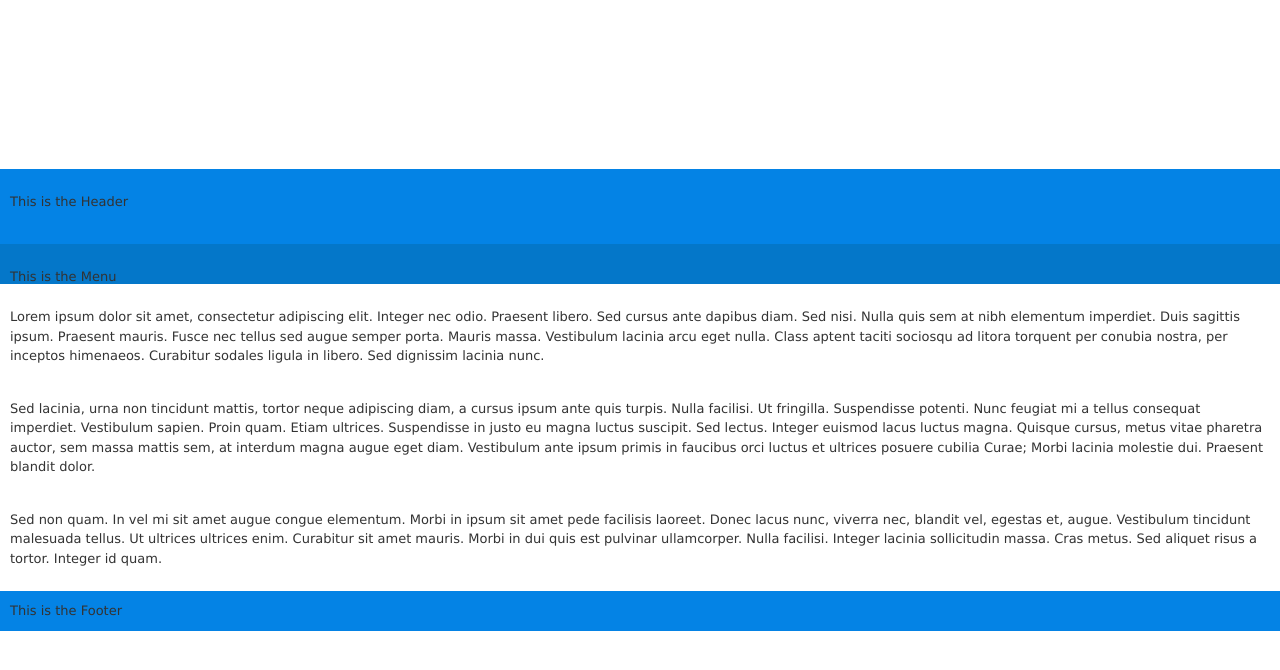
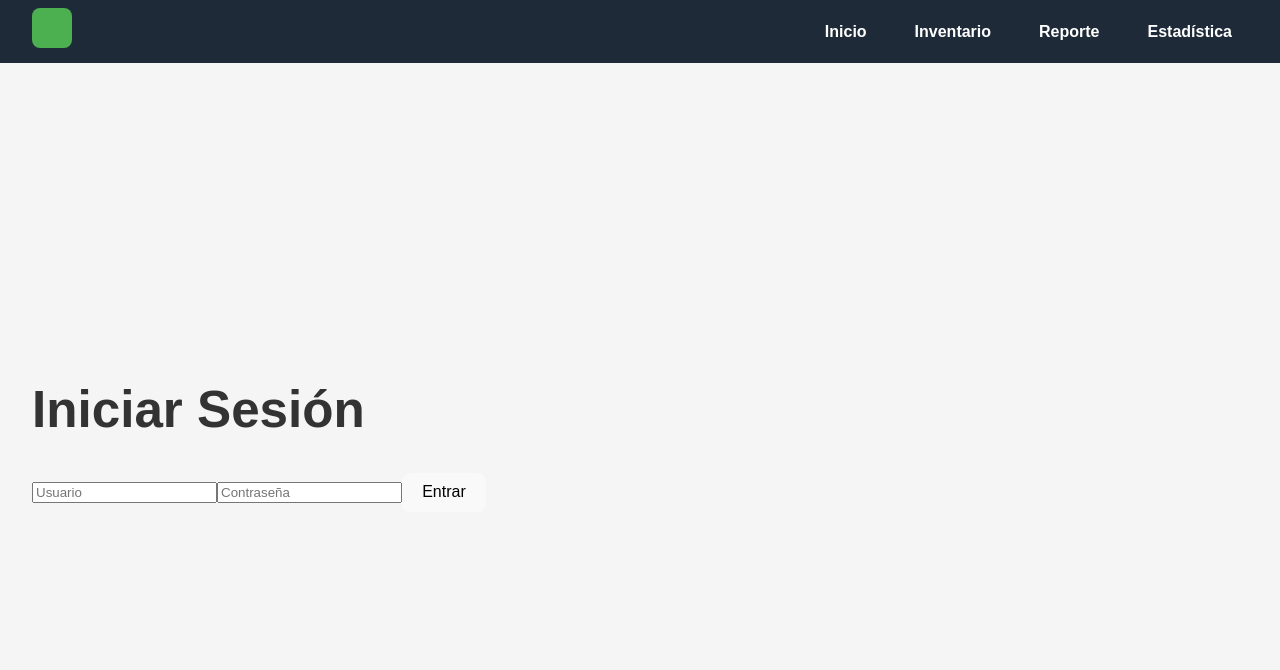
Before and after one commit to MatiasAlvealC/stock, a React (Vite) app: page / in a window 1280 px wide. Shown: the top 670 px of the page. Built offline with nearby package versions, Linux system fonts and the light colour scheme.

Commit message:
Creacion interfaz general

```diff
--- a/src/App.css
+++ b/src/App.css
@@ -1,48 +1,181 @@
-
 body {
-    font-family: Verdana, Arial, Helvetica, sans-serif;
-    font-size: 13px;
-    color:#333
+    margin: 0;
+    padding: 0;
+    background-color: #f5f5f5;
+    color: #333;
 }
 
-p {
-    padding: 10px;
-}
-
-#wrapper {
-    width: 100%;
-    min-width: 1000px;
-    max-width: 2000px;
-    margin: 0 auto;
-}
-
-#header {
-    float: left;
-    height: 75px;
-    width: 100%;
-    background: #0483e5;
-}
-
-#navigation {
-    float: left;
-    height: 40px;
-    width: 100%;
-    background: #0477c9;
-}
-
-#contentliquid {
-    float: left;
+.App {
+    font-family: Arial, sans-serif;
     width: 100%;
 }
 
-#content {
-    background: #ffffff;
+.navbar {
+    position: fixed;
+    top: 0;
+    left: 0;
+    right: 0;
+    display: flex;
+    justify-content: space-between;
+    align-items: center;
+    padding: 0.5rem 2rem;
+    background-color: #1e2a38;
+    color: white;
+    z-index: 1000;
     width: 100%;
+    box-sizing: border-box;
 }
 
-#footer {
+.navbar-brand {
+    display: flex;
+    align-items: center;
+}
+
+.logo {
+    margin-right: 1rem;
+}
+
+.menu-toggle {
+    display: none;
+    background: none;
+    border: none;
+    color: white;
+    font-size: 1.5rem;
+    cursor: pointer;
+}
+
+.navbar-menu {
+    display: flex;
+    list-style-type: none;
+    margin: 0;
+    padding: 0;
+}
+
+.navbar-menu li {
+    margin-left: 1rem;
+}
+
+.navbar-menu a {
+    color: white;
+    text-decoration: none;
+    padding: 0.5rem 1rem;
+    border-radius: 4px;
+    transition: background-color 0.3s ease;
+}
+
+.navbar-menu a:hover,
+.navbar-menu a.active {
+    background-color: #4CAF50;
+    color: white; /* Asegura que el texto permanezca blanco al pasar el mouse */
+}
+
+.btn-login, .btn-logout {
+    padding: 0.5rem 1rem;
+    border: none;
+    border-radius: 4px;
+    background-color: #0077ff;
+    color: white;
+    cursor: pointer;
+    transition: background-color 0.3s ease;
+}
+
+.btn-login:hover, .btn-logout:hover {
+    background-color: #0055cc;
+}
+
+#content {
+    padding: 2rem;
+    margin-top: 60px; /* Ajusta este valor según la altura de tu navbar */
+}
+
+@media (max-width: 768px) {
+    .navbar {
+        flex-direction: column;
+        align-items: flex-start;
+    }
+
+    .navbar-brand {
+        width: 100%;
+        justify-content: space-between;
+    }
+
+    .menu-toggle {
+        display: block;
+        background: none;
+        border: none;
+        color: white;
+        font-size: 1.5rem;
+        cursor: pointer;
+    }
+
+    .navbar-menu {
+        display: none;
+        width: 100%;
+        flex-direction: column;
+    }
+
+    .navbar-menu li {
+        margin: 0.5rem 0;
+    }
+
+    .navbar.open .navbar-menu {
+        display: flex;
+    }
+
+    #content {
+        margin-left: 0;
+    }
+}
+
+/* Estilos adicionales para el contenido principal */
+
+
+.App {
+    font-family: Arial, sans-serif;
+}
+
+header {
+    display: flex;
+    justify-content: space-between;
+    align-items: center;
+    padding: 1rem 2rem;
+    background-color: #1e2a38;
+    color: white;
+    width: 100%;
+    box-sizing: border-box;
+}
+
+.logo-placeholder {
+    width: 40px;
     height: 40px;
-    width: 100%;
-    background: #0483E5;
-    clear: both;
+    background-color: #4ade80;
+    display: inline-block;
+    border-radius: 8px;
 }
+
+nav ul {
+    display: flex;
+    list-style-type: none;
+    margin: 0;
+    padding: 0;
+}
+
+nav ul li {
+    margin-left: 2rem;
+}
+
+nav ul li a {
+    color: white;
+    text-decoration: none;
+    font-weight: bold;
+}
+
+nav ul li a.active {
+    color: #4ade80;
+    border-bottom: 2px solid #4ade80;
+    padding-bottom: 5px;
+}
+
+#content {
+    padding: 2rem;
+}
--- a/src/App.jsx
+++ b/src/App.jsx
@@ -1,22 +1,35 @@
-import React from 'react';
+import { BrowserRouter as Router, Routes, Route } from 'react-router-dom';
 import './App.css';
+import Navbar from './components/Navbar';
+
+// Importa tus componentes de página aquí
+import Inventario from './pages/Inventario';
+import Reporte from './pages/Reporte';
+import Estadistica from './pages/Estadistica';
+import Login from './pages/Login';
 
 function App() {
   return (
-    <div id="wrapper">
-    <div id="header">
-        <p>This is the Header</p>
-    </div>
-    <div id="navigation">
-        <p>This is the Menu</p>
-    </div>
-    <div id="contentliquid"><div id="content">
-       <p>Lorem ipsum dolor sit amet, consectetur adipiscing elit. Integer nec odio. Praesent libero. Sed cursus ante dapibus diam. Sed nisi. Nulla quis sem at nibh elementum imperdiet. Duis sagittis ipsum. Praesent mauris. Fusce nec tellus sed augue semper porta. Mauris massa. Vestibulum lacinia arcu eget nulla. Class aptent taciti sociosqu ad litora torquent per conubia nostra, per inceptos himenaeos. Curabitur sodales ligula in libero. Sed dignissim lacinia nunc. </p><p>Sed lacinia, urna non tincidunt mattis, tortor neque adipiscing diam, a cursus ipsum ante quis turpis. Nulla facilisi. Ut fringilla. Suspendisse potenti. Nunc feugiat mi a tellus consequat imperdiet. Vestibulum sapien. Proin quam. Etiam ultrices. Suspendisse in justo eu magna luctus suscipit. Sed lectus. Integer euismod lacus luctus magna. Quisque cursus, metus vitae pharetra auctor, sem massa mattis sem, at interdum magna augue eget diam. Vestibulum ante ipsum primis in faucibus orci luctus et ultrices posuere cubilia Curae; Morbi lacinia molestie dui. Praesent blandit dolor. </p><p>Sed non quam. In vel mi sit amet augue congue elementum. Morbi in ipsum sit amet pede facilisis laoreet. Donec lacus nunc, viverra nec, blandit vel, egestas et, augue. Vestibulum tincidunt malesuada tellus. Ut ultrices ultrices enim. Curabitur sit amet mauris. Morbi in dui quis est pulvinar ullamcorper. Nulla facilisi. Integer lacinia sollicitudin massa. Cras metus. Sed aliquet risus a tortor. Integer id quam. </p>
-   </div></div>
-    <div id="footer">
-        <p>This is the Footer</p>
-    </div>
-</div>
+    // Envolvemos toda la aplicación con el componente Router
+    <Router>
+      <div className="App">
+        {/* Incluimos el componente Navbar */}
+        <Navbar />
+        <div id="content">
+          {/* Definimos las rutas de la aplicación */}
+          <Routes>
+            {/* Ruta para la página de inicio (Login) */}
+            <Route path="/" element={<Login />} />
+            {/* Ruta para la página de Inventario */}
+            <Route path="/inventario" element={<Inventario />} />
+            {/* Ruta para la página de Reporte */}
+            <Route path="/reporte" element={<Reporte />} />
+            {/* Ruta para la página de Estadística */}
+            <Route path="/estadistica" element={<Estadistica />} />
+          </Routes>
+        </div>
+      </div>
+    </Router>
   );
 }
 
--- /dev/null
+++ b/src/components/Navbar.jsx
@@ -0,0 +1,41 @@
+// Importamos useState de React para manejar el estado del menú
+import { useState } from 'react';
+// Importamos Link de react-router-dom para la navegación
+import { Link } from 'react-router-dom';
+
+function Navbar() {
+  // Estado para controlar si el menú está abierto o cerrado (para móviles)
+  const [isOpen, setIsOpen] = useState(false);
+
+  // Función para alternar el estado del menú
+  const toggleMenu = () => {
+    setIsOpen(!isOpen);
+  };
+
+  return (
+    // La clase 'open' se añade cuando isOpen es true
+    <nav className={`navbar ${isOpen ? 'open' : ''}`}>
+      <div className="navbar-brand">
+        {/* Logo de la aplicación */}
+        <div className="logo">
+          <svg width="40" height="40" viewBox="0 0 40 40" fill="none" xmlns="http://www.w3.org/2000/svg">
+            <rect width="40" height="40" rx="8" fill="#4CAF50"/>
+          </svg>
+        </div>
+        {/* Botón para abrir/cerrar el menú en dispositivos móviles */}
+        <button className="menu-toggle" onClick={toggleMenu}>
+          {isOpen ? '×' : '☰'}
+        </button>
+      </div>
+      {/* Lista de enlaces de navegación */}
+      <ul className="navbar-menu">
+        <li><Link to="/">Inicio</Link></li>
+        <li><Link to="/inventario">Inventario</Link></li>
+        <li><Link to="/reporte">Reporte</Link></li>
+        <li><Link to="/estadistica">Estadística</Link></li>
+      </ul>
+    </nav>
+  );
+}
+
+export default Navbar;
--- /dev/null
+++ b/src/pages/Estadistica.jsx
@@ -0,0 +1,10 @@
+function Estadistica() {
+  return (
+    <div>
+      <h1>Estadísticas</h1>
+      <p>Aquí se mostrarán las estadísticas del inventario.</p>
+    </div>
+  );
+}
+
+export default Estadistica;
--- /dev/null
+++ b/src/pages/Inventario.jsx
@@ -0,0 +1,10 @@
+function Inventario() {
+  return (
+    <div>
+      <h1>Inventario</h1>
+      <p>Aquí se mostrará la lista de inventario.</p>
+    </div>
+  );
+}
+
+export default Inventario;
--- /dev/null
+++ b/src/pages/Login.jsx
@@ -0,0 +1,14 @@
+function Login() {
+  return (
+    <div>
+      <h1>Iniciar Sesión</h1>
+      <form>
+        <input type="text" placeholder="Usuario" />
+        <input type="password" placeholder="Contraseña" />
+        <button type="submit">Entrar</button>
+      </form>
+    </div>
+  );
+}
+
+export default Login;
--- /dev/null
+++ b/src/pages/Reporte.jsx
@@ -0,0 +1,10 @@
+function Reporte() {
+  return (
+    <div>
+      <h1>Reporte</h1>
+      <p>Aquí se generarán los reportes del inventario.</p>
+    </div>
+  );
+}
+
+export default Reporte;
```
Also changed, not shown: 1 other file (tests, documents, lock files or other folders).
